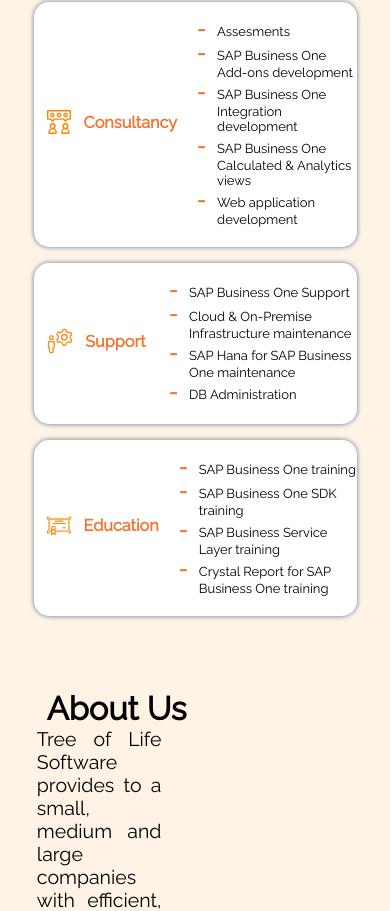
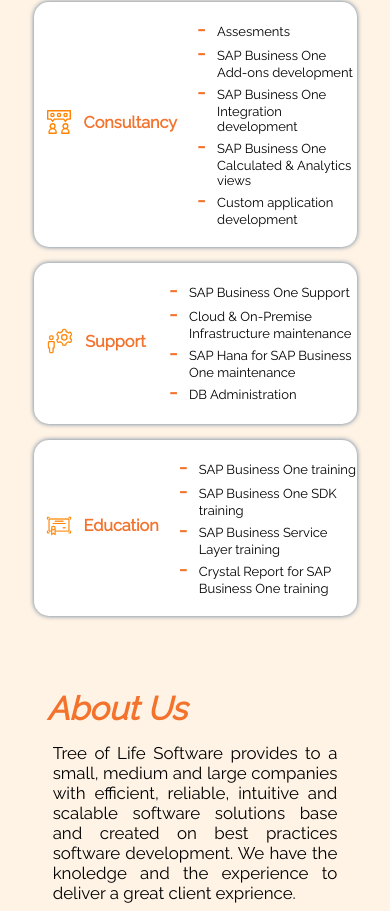
Before and after one commit to OscarRondon/TreeOfLifeSoftware, a React (Vite) app: page / in a window 390 px wide. Shown: the part 1540-2451 px from the top of the page. Built offline with nearby package versions, Linux system fonts and the light colour scheme.

Commit message:
AboutUs responsive style behaviour

```diff
--- a/src/assets/data/services.json
+++ b/src/assets/data/services.json
@@ -8,7 +8,7 @@
       "SAP Business One Add-ons development",
       "SAP Business One Integration development",
       "SAP Business One Calculated & Analytics views",
-      "Web application development"
+      "Custom application development"
     ]
   },
   {
--- a/src/styles/AboutUs.css
+++ b/src/styles/AboutUs.css
@@ -5,10 +5,13 @@
 }
 
 .aboutUs-container article h2 {
+  color: var(--color-orange-crayola);
   font-family: RalewayR;
   font-weight: bold;
+  font-style: italic;
   font-size: 2.5em;
   margin-left: 10px;
+  margin-bottom: 15px;
 }
 
 .aboutUs-content {
@@ -20,7 +23,8 @@
 }
 
 .aboutUs-content p {
-  font-size: 1.5em;
+  display: inline-block;
+  font-size: 1.3em;
   width: 60%;
   hyphens: none;
   text-align: justify;
@@ -61,13 +65,13 @@
   color: var(--color-orange-crayola);
   font-family: RalewayR;
   font-weight: bold;
-  font-size: 1.3em;
+  font-size: 1.5em;
   margin-left: 10px;
 }
 
 .aboutUs-values-list li article p {
   font-family: RalewayR;
-  font-size: 1.30em;
+  font-size: 1.3em;
   margin-left: 60px;
   text-align: justify;
   width: 80%;
--- a/src/styles/responsive.css
+++ b/src/styles/responsive.css
@@ -179,6 +179,18 @@
 
   .services-card ul {
     margin-left: 40px;
+  }
+
+  /*******************************************************************************/
+  /* Service List */
+  /*******************************************************************************/
+
+  .aboutUs-content img {
+    display: none;
+  }
+
+  .aboutUs-content p {
+    width: 90%;
   }
 
 
@@ -366,6 +378,37 @@
   }
 
   /*******************************************************************************/
+  /* Service List */
+  /*******************************************************************************/
+
+  .aboutUs-content img {
+    display: none;
+  }
+
+  .aboutUs-content p {
+    width: 90%;
+    hyphens: auto;
+  }
+
+  .aboutUs-values-list {
+    margin-left: 0px;
+    width: 100%;
+  }
+
+  .aboutUs-values-list li article div {
+    flex-direction: column;
+  }
+
+  .aboutUs-values-list li article p {
+    margin: 0%;
+    padding-top: 10px;
+    padding-left: 5px;
+    padding-right: 5px;
+    width: 100%;
+    hyphens: auto;
+  }
+
+  /*******************************************************************************/
   /* Footer */
   /*******************************************************************************/
 
```
Also changed, not shown: 1 other file (tests, documents, lock files or other folders).
